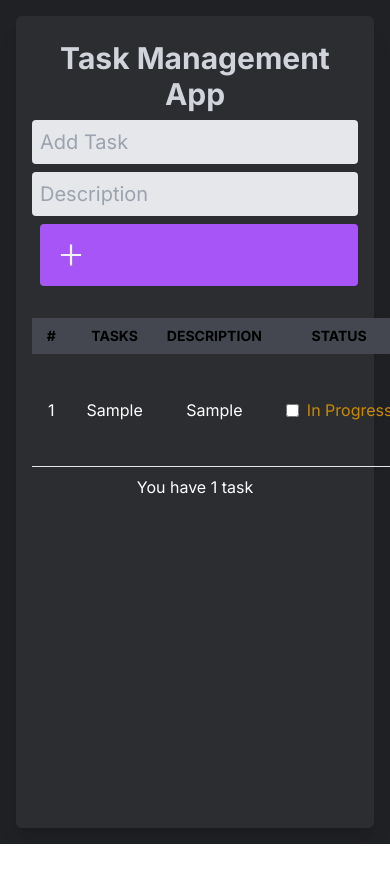
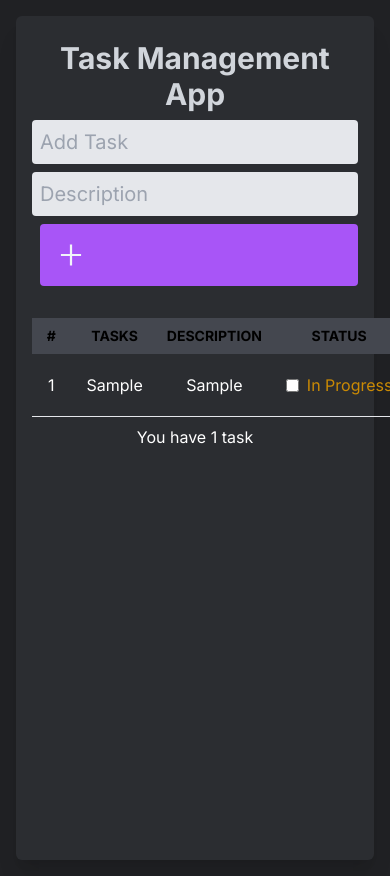
Before and after one commit to chimt4chi/TaskManagement, a Next.js app: page / in a window 390 px wide. Both pictures are taken after typing "Sample", "Sample" into the empty fields and a click on the button 199 px from the left and 255 px from the top of the page. Shown: the top 876 px of the page. Before the commit the page ends 844 px from the top, so only its background shows below. Built offline with nearby package versions, Linux system fonts and the light colour scheme.

Commit message:
fixed visibility for mobile devices

```diff
--- a/app/components/TodoItem.tsx
+++ b/app/components/TodoItem.tsx
@@ -9,7 +9,7 @@ interface TodoItem {
 }
 
 const style = {
-  tableRow: `border-b`,
+  tableRow: `border-b bg-dark-table-row`,
   tableCell: `p-4 text-white text-center items-center justify-center break-all `,
   tableActions: `flex items-center justify-center`,
   editButton: `p-2 ml-2 text-blue-500 hover:scale-125`,
@@ -34,8 +34,10 @@ const TodoItem: React.FC<TodoItemProps> = ({
   return (
     <tr className={style.tableRow}>
       <td className={style.tableCell}>{index + 1}</td>
-      <td className={`${style.tableCell} whitespace-nowrap`}>{todo.text}</td>
-      <td className={style.tableCell}>{todo.description}</td>
+      <td className={`${style.tableCell} truncate md:max-w-md`}>{todo.text}</td>
+      <td className={`${style.tableCell} truncate md:max-w-md`}>
+        {todo.description}
+      </td>
       <td className={style.tableCell}>
         <div className="flex items-center justify-center ">
           <input
@@ -54,15 +56,15 @@ const TodoItem: React.FC<TodoItemProps> = ({
         </div>
       </td>
       <td className={style.tableCell}>
-        <div className={style.editButton}>
+        <div className={style.tableActions}>
           <button
-            className="p-2 ml-2 text-blue-500 hover:scale-125"
+            className={`${style.editButton} text-sm md:text-base`}
             onClick={() => onEdit(todo.id)}
           >
             <FaEdit />
           </button>
           <button
-            className={style.deleteButton}
+            className={`${style.deleteButton} text-sm md:text-base`}
             onClick={() => onDelete(todo.id)}
           >
             <FaTrash />
--- a/app/components/TodoList.tsx
+++ b/app/components/TodoList.tsx
@@ -17,8 +17,10 @@ interface Todo {
 
 const style = {
   // Styles...
-  bg: `h-screen w-screen p-4 bg-dark-mode bg-no-repeat bg-cover bg-center`,
-  container: `bg-dark-table h-full max-w-[100vw] w-full m-auto rounded-md shadow-xl p-4`,
+  bg: `p-4 bg-dark-mode bg-no-repeat bg-cover bg-center`,
+  // container: `bg-dark-table h-full max-w-[100vw] w-full m-auto rounded-md shadow-xl p-4`,
+  container: `bg-dark-table min-h-screen max-w-[100vw] w-full m-auto rounded-md shadow-xl p-4`,
+
   heading: `text-3xl font-bold text-center text-gray-300 p-2`,
   form: `flex flex-col md:flex-row gap-2 md:gap-4`,
   input: `bg-gray-200 p-2 w-full md:w-3/4 text-xl text-black rounded focus:outline-none focus:ring-2 focus:ring-blue-500`,
```
